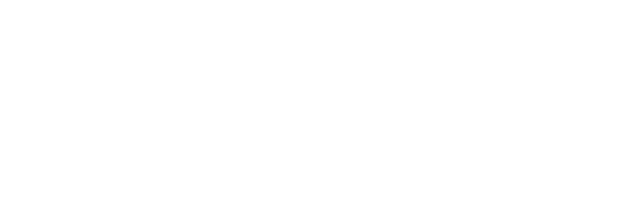
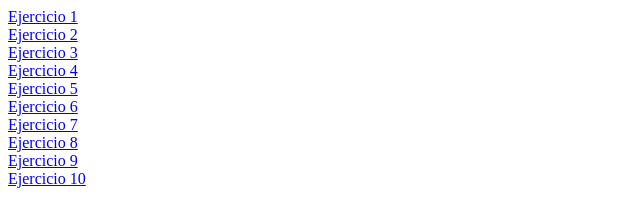
Before and after one commit to CzarCx/Ejercicios_Javascript, a plain HTML site: page index.html in a window 1280 px wide. Shown: the whole page, without its empty margins (0-640 px from the left). Drawn offline with Linux system fonts and the light colour scheme.

Commit message:
second commit

```diff
--- a/index.html
+++ b/index.html
@@ -4,9 +4,18 @@
     <meta charset="UTF-8">
     <meta http-equiv="X-UA-Compatible" content="IE=edge">
     <meta name="viewport" content="width=device-width, initial-scale=1.0">
-    <title>Document</title>
+    <title>Menú de ejercicios</title>
 </head>
 <body>
-
+    <a href="ejercicio1.html">Ejercicio 1</a><br>
+    <a href="ejercicio2.html">Ejercicio 2</a><br>
+    <a href="ejercicio3.html">Ejercicio 3</a><br>
+    <a href="ejercicio4.html">Ejercicio 4</a><br>
+    <a href="ejercicio5.html">Ejercicio 5</a><br>
+    <a href="ejercicio6.html">Ejercicio 6</a><br>
+    <a href="ejercicio7.html">Ejercicio 7</a><br>
+    <a href="ejercicio8.html">Ejercicio 8</a><br>
+    <a href="ejercicio9.html">Ejercicio 9</a><br>
+    <a href="ejercicio10.html">Ejercicio 10</a><br>
 </body>
 </html>
```
